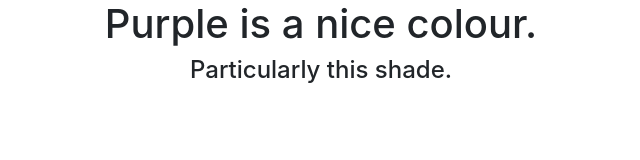
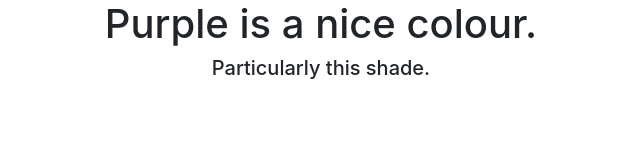
Before and after one commit to enact-lang/enact-lang.github.io, a plain HTML site: page index.html in a window 1280 px wide. Shown: the whole page, without its empty margins (319-959 px from the left). Drawn offline with nearby package versions, Linux system fonts and the light colour scheme.

Commit message:
Update index.html

```diff
--- a/index.html
+++ b/index.html
@@ -10,25 +10,12 @@
 
   <link rel='shortcut icon' type='image/x-icon' href='/assets/img/favicon.ico'>
 
-  <style>
-    html,
-    body {
-      height: 100%;
-    }
-  </style>
-
   <title>Purple</title>
 </head>
 
-<body>
-  <div class="container">
-    <div class="h-100 row align-items-center">
-      <div class="col" style="top:50%">
-        <h1 style="text-align:center">Purple is a nice colour.</h1>
-        <h4 style="text-align:center">Particularly this shade.</h4>
-      </div>
-    </div>
-  </div>
+<body class="text-center">
+  <h1>Purple is a nice colour.</h1>
+  <h5>Particularly this shade.</h5>
 
   <!-- Bootstrap JS -->
   <script src="https://code.jquery.com/jquery-3.3.1.slim.min.js" integrity="sha384-q8i/X+965DzO0rT7abK41JStQIAqVgRVzpbzo5smXKp4YfRvH+8abtTE1Pi6jizo" crossorigin="anonymous"></script>
```
